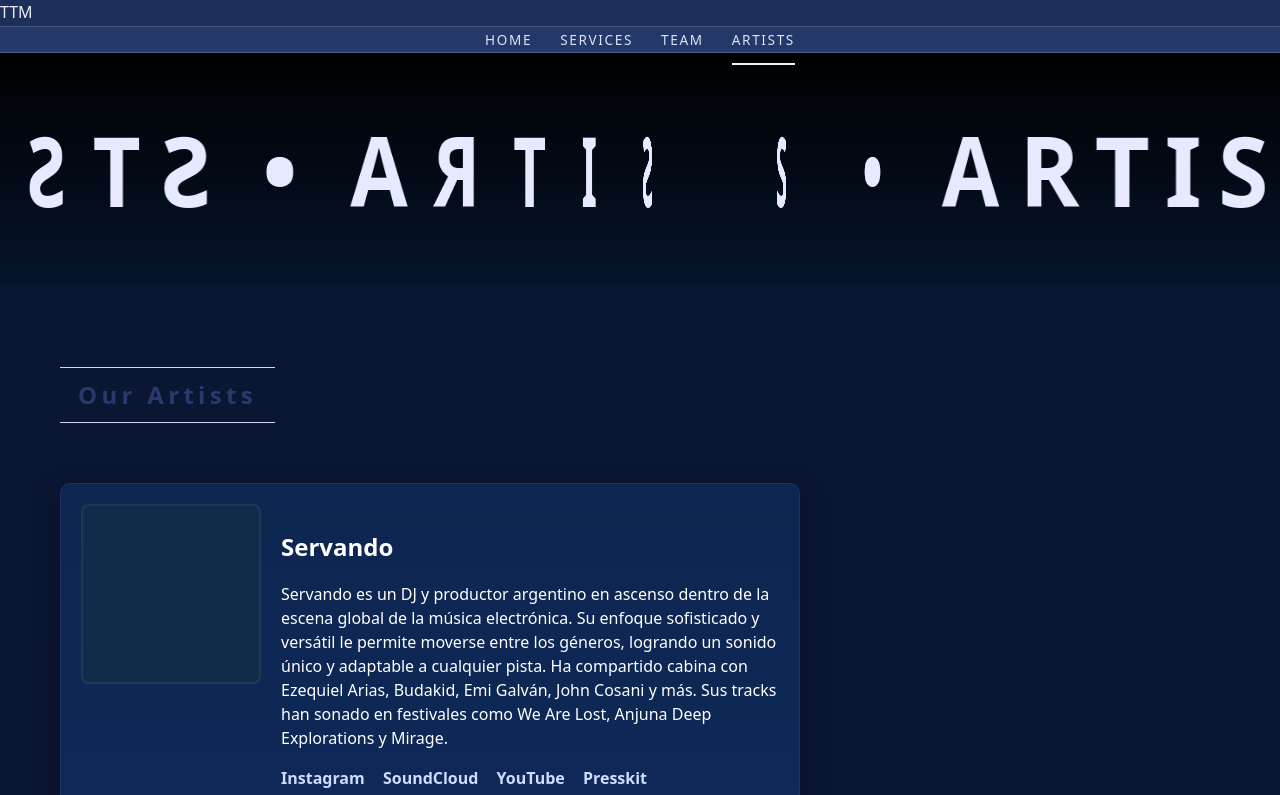
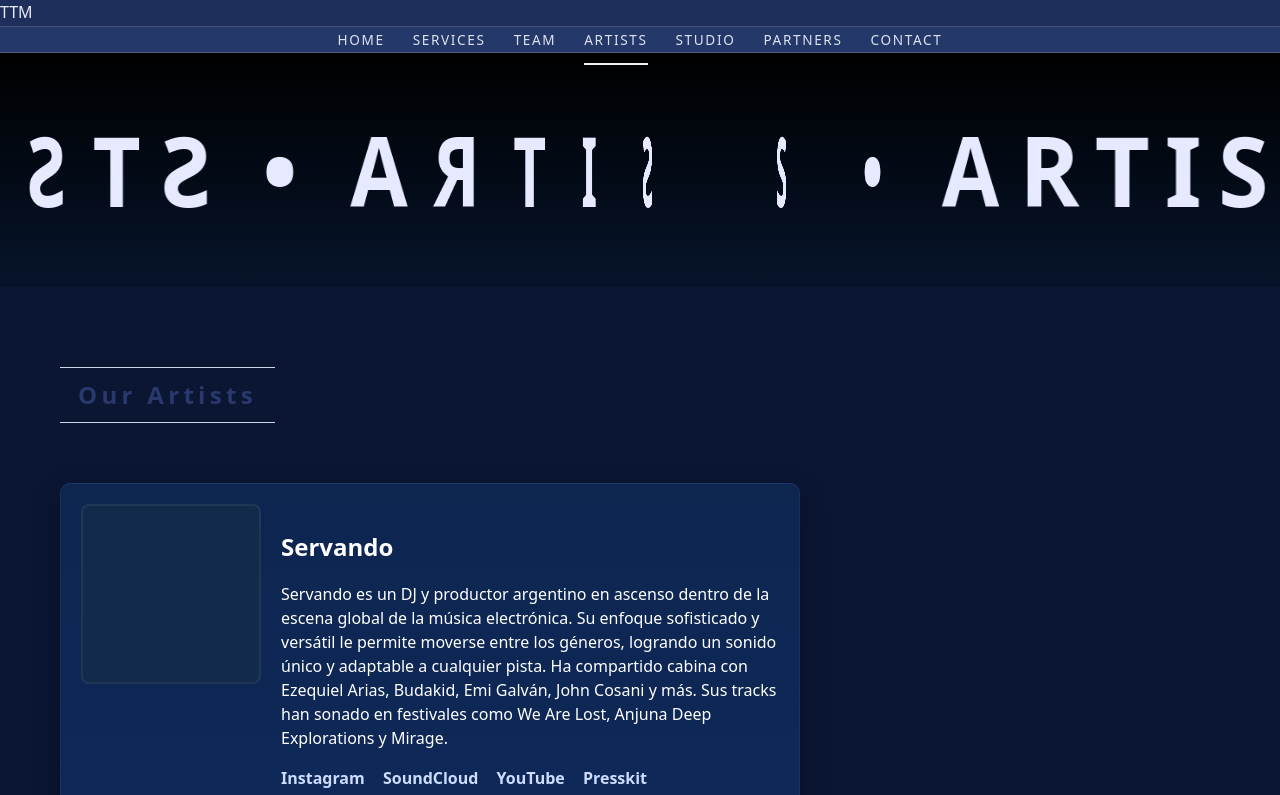
Before and after one commit to PManuelPavez/TTM-WEBSITE, a plain HTML site: page artists.html in a window 1280 px wide. Shown: the top 795 px of the page. Drawn offline with Linux system fonts and the light colour scheme.

Commit message:
Update artists.html

```diff
--- a/artists.html
+++ b/artists.html
@@ -18,6 +18,9 @@
         <li><a href="services.html">Services</a></li>
         <li><a href="team.html">Team</a></li>
         <li><a href="artists.html" aria-current="page">Artists</a></li>
+        <li><a href="index.html#studio">Studio</a></li>
+          <li><a href="index.html#partners">Partners</a></li>
+          <li><a href="index.html#contact">Contact</a></li>
       </ul>
     </nav>
   </header>
```
